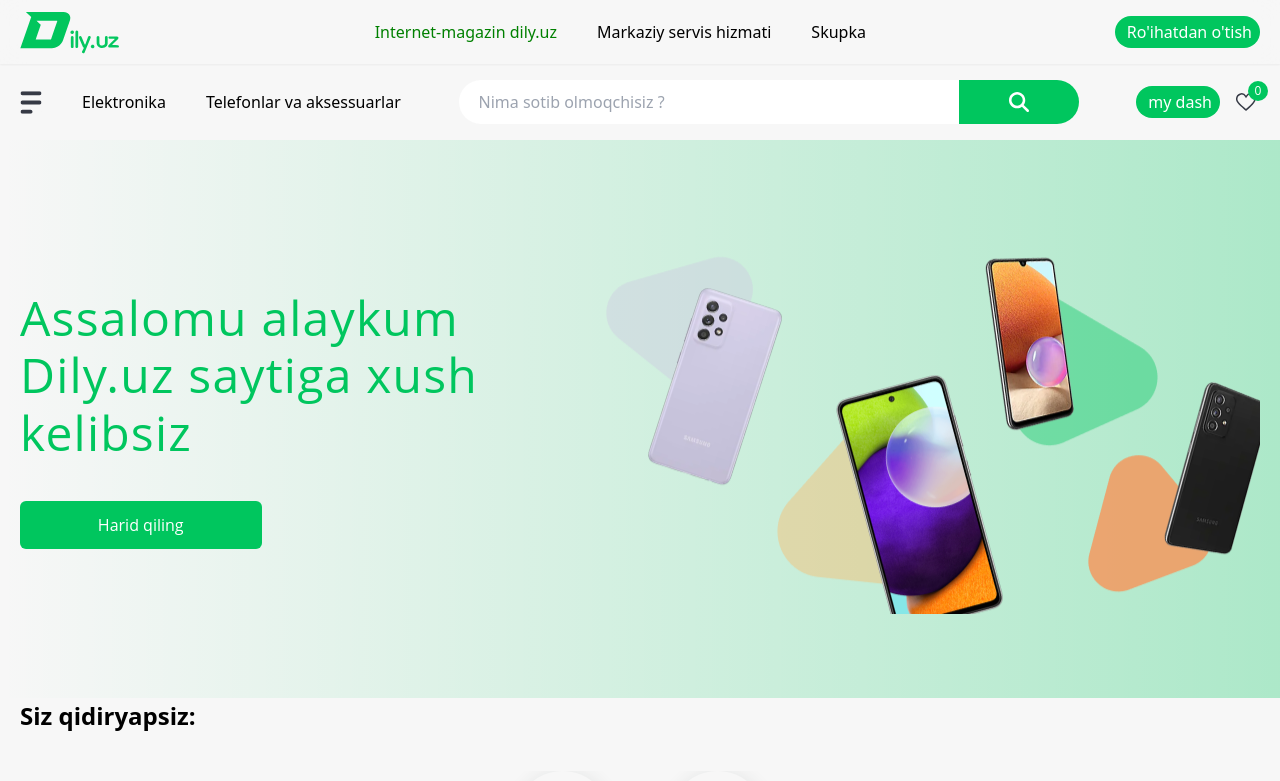
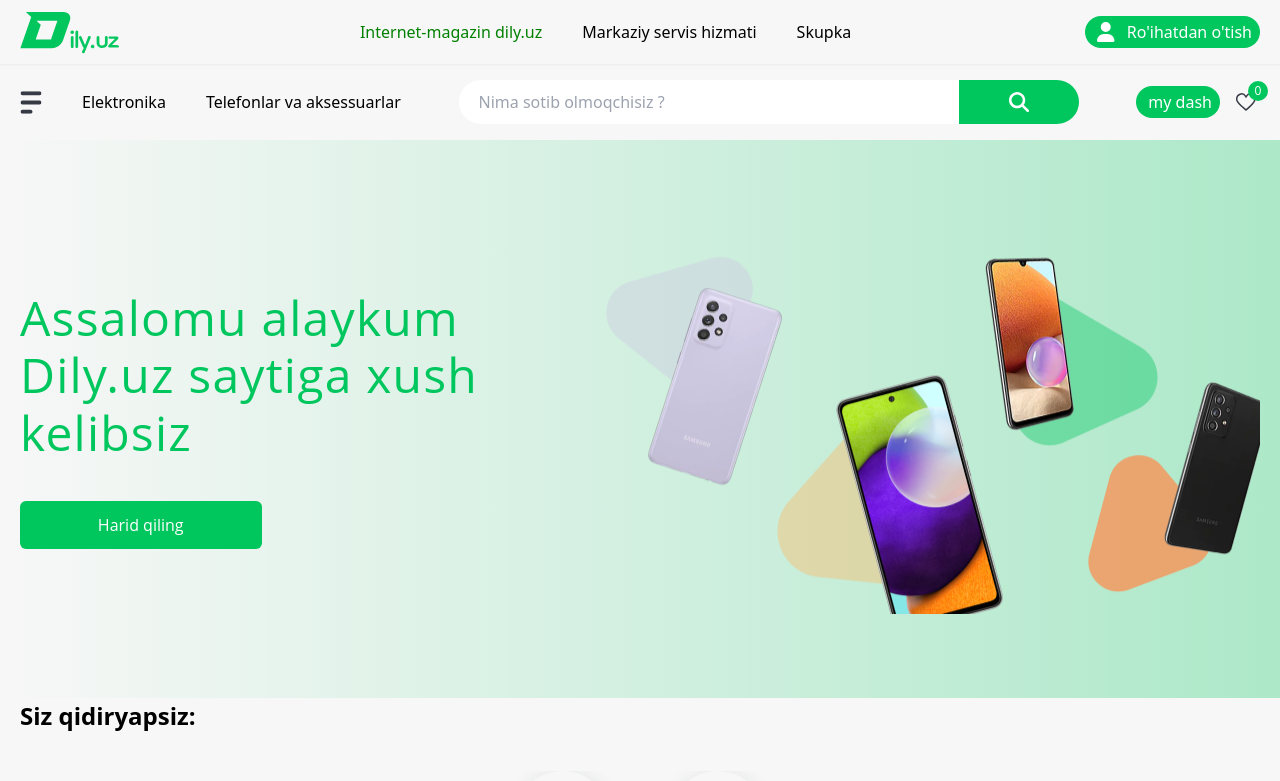
Before and after one commit to dxxdev/dily, a React (Vite) app in the folder client/: page / in a window 1280 px wide. Shown: the top 781 px of the page. Built offline with nearby package versions, Linux system fonts and the light colour scheme.

Commit message:
New icon svg added

```diff
--- a/client/src/components/main-components/Header.jsx
+++ b/client/src/components/main-components/Header.jsx
@@ -18,9 +18,7 @@ const Header = () => {
                 <NavLink to="/">Internet-magazin Dily.uz</NavLink>
               </li>
               <li className="lowercase first-letter:uppercase">
-                <NavLink to="/Servises">
-                  Markaziy Servis Hizmati
-                </NavLink>
+                <NavLink to="/Servises">Markaziy Servis Hizmati</NavLink>
               </li>
               <li className="lowercase first-letter:uppercase">
                 <NavLink to="/qaysidir_sahifaga_otishini_kimdir_yozib_qoyishi_kerak">
@@ -34,7 +32,9 @@ const Header = () => {
               to={"/login"}
               className="bg-bright-green py-1 px-2 rounded-full flex space-x-3 text-white items-center"
             >
-              <i className="bx bxs-user-circle text-2xl mr-1"></i>
+              <svg xmlns="http://www.w3.org/2000/svg" height="20px" className="mr-3 ml-1" viewBox="0 0 448 512">
+                <path d="M224 256A128 128 0 1 0 224 0a128 128 0 1 0 0 256zm-45.7 48C79.8 304 0 383.8 0 482.3C0 498.7 13.3 512 29.7 512l388.6 0c16.4 0 29.7-13.3 29.7-29.7C448 383.8 368.2 304 269.7 304l-91.4 0z" fill="#fff" />
+              </svg>
               Ro'ihatdan o'tish
             </Link>
           </div>
```
